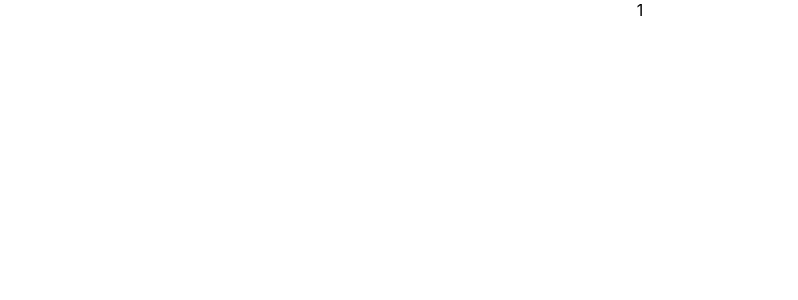
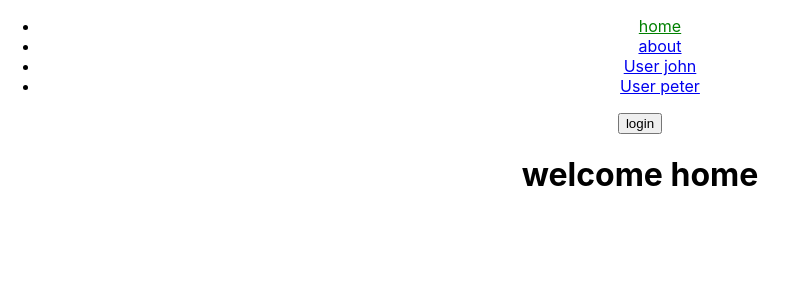
Before and after one commit to abdullahrehmani/Techsith, a React (Create React App) app: page / in a window 1280 px wide. Shown: the top 300 px of the page, without its empty margins (0-798 px from the left). Built offline with nearby package versions, Linux system fonts and the light colour scheme.

Commit message:
routing navlink lnk

```diff
--- a/src/App.js
+++ b/src/App.js
@@ -1,41 +1,71 @@
 import React, { Component } from 'react';
 import './App.css';
-const Temp=(props)=>{
-  console.log('render temp')
-  return(<div>{props.val}</div>)
+import {BrowserRouter as Router , Link , NavLink , Redirect, Prompt } from 'react-router-dom';
+import Route from 'react-router-dom/Route'
 
+const User=(params)=>{
+  return(<h1>welcome {params.username}</h1>)
 }
 
 
-
 class App extends Component {
-
-componentDidMount() {
-  setInterval(() => {
-    this.setState(()=>{
-      return{val:1}
-    });
-  },2000);
+state ={
+  loggedIn:false
+}
+loginHnadle =()=>{
+  this.setState(preState=>({
+    loggedIn: !preState.loggedIn
+  }))
 }
 
 
-// shouldComponentUpdate(nextProp, nextState){
-//   console.log('nextstate',nextState)
-//   console.log('current state',this.state)
+  render() {
+    return (
+      <Router>
+      <div className="App">
+      <ul>
+        <li><NavLink  to="/" exact  activeStyle={ {color:'green'}}  >home</NavLink></li>
+        <li><NavLink  to="/about" exact activeStyle={ {color:'green'}} >about</NavLink></li>
+        <li><NavLink  to="/user/john" exact activeStyle={ {color:'green'}} >User john</NavLink></li>
+        <li><NavLink  to="/user/peter" exact  activeStyle={ {color:'green'}} >User peter</NavLink></li>
 
-//   return(this.state.val===nextState.val ?false:true)
-// }
+      </ul>
+      <Prompt  when={!this.state.loggedIn}
+       message={(location)=>{
+         return location.pathname.startsWith('/user') ? 'are you sure' :true
 
-  state={
-    val:1
-  }
-  render() {
-    console.log('render app')
-    return (
-      <div className="App">
-      <Temp val={this.state.val} />
+       }} />
+
+
+<input type="button" value={this.state.loggedIn ? 'log out':'login'} onClick={this.loginHnadle.bind(this)} />
+
+
+      <Link  to="/" ></Link>
+
+
+
+      <Route path="/"  exact  strict
+      render={
+        ()=>{
+          return(<h1>welcome home</h1>)
+        }
+      }  />
+
+<Route path="/about"  exact strict render={
+        ()=>{
+          return(<h1>welcome about</h1>)
+        }
+      }  />
+
+<Route  path="/user/:username" exact strict  render={({match})=>(
+  this.state.loggedIn ? (<User  username={match.params.username}/>):(<Redirect to='/' />)
+)}/>
+
+
+
 
       </div>
+      </Router>
     );
   }
 }
```
Also changed, not shown: package.json (+4 -3 lines), 1 other file (tests, documents, lock files or other folders).
